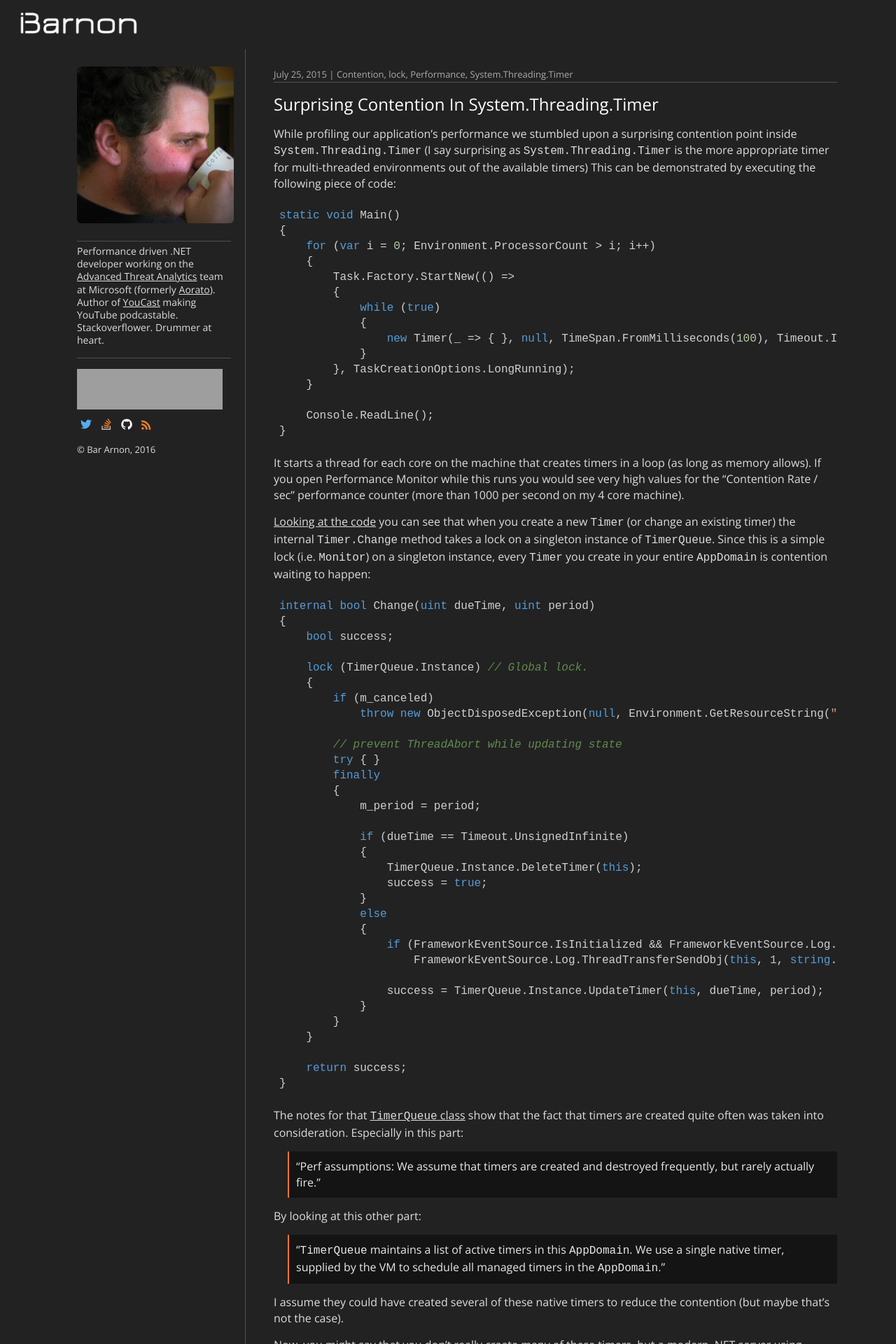
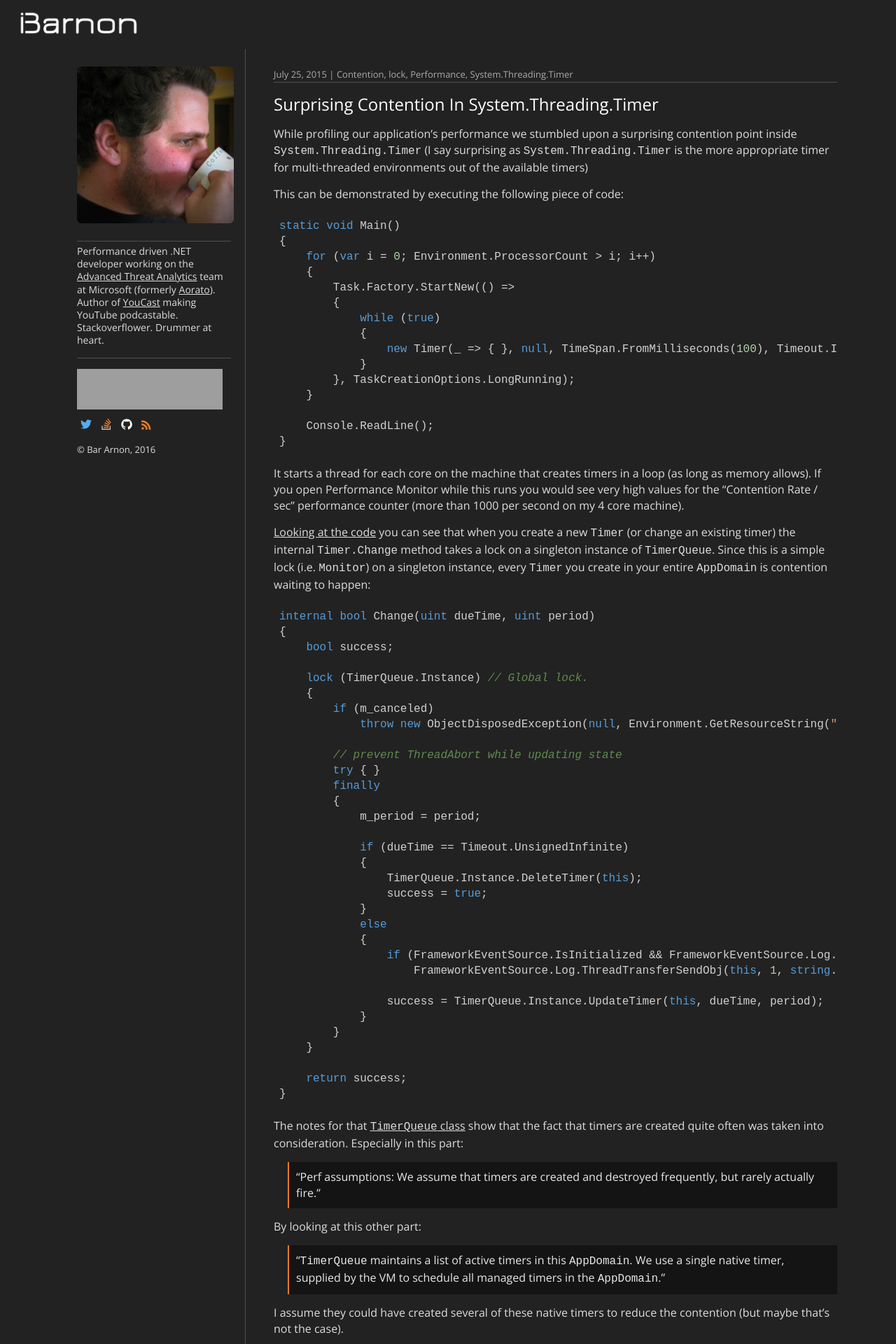
Before and after one commit to i3arnon/i3arnon.github.io, a Jekyll site: the page built from _posts/2015-07-25-surprising-timer-contention.md, in a window 1280 px wide. Shown: the top 1920 px of the page at 70% size. Built offline with Jekyll 4.4.1, drawn with Linux system fonts in a browser that asks for light colours; comment, search, counter and statistics services are not loaded; grey boxes are pictures that could not be loaded.

Commit message:
comment doesn't count as newline

````diff
--- a/_posts/2015-07-25-surprising-timer-contention.md
+++ b/_posts/2015-07-25-surprising-timer-contention.md
@@ -5,8 +5,9 @@ tags: [contention, lock, performance, timer]
 ---
 
 While profiling our application's performance we stumbled upon a surprising contention point inside `System.Threading.Timer` (I say surprising as `System.Threading.Timer` is the more appropriate timer for multi-threaded environments out of the available timers)
+
+This can be demonstrated by executing the following piece of code:
 <!--more-->
-This can be demonstrated by executing the following piece of code:
 
 ```csharp
 static void Main()
````
Also changed, not shown: _posts/2015-05-16-logicaloperationstack-async-bug.md (+1 -0 lines), _posts/2015-07-02-task-run-long-running.md (+1 -0 lines), _posts/2015-10-03-protobuf-net-datetime-bug.md (+1 -0 lines), _posts/2015-11-30-valuetask.md (+1 -0 lines), _posts/2015-12-16-async-linq-to-objects-over-mongodb.md (+1 -0 lines).
